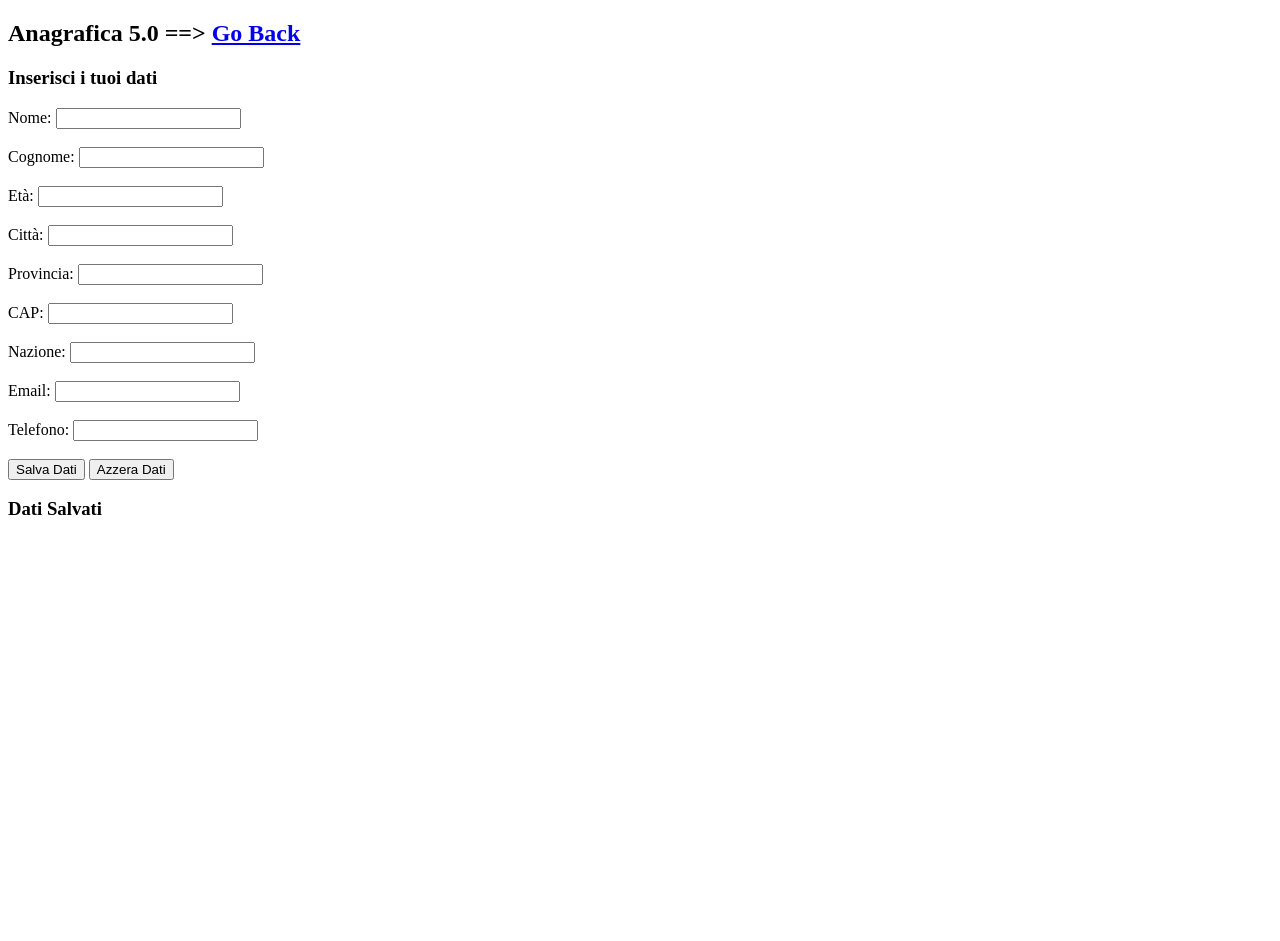
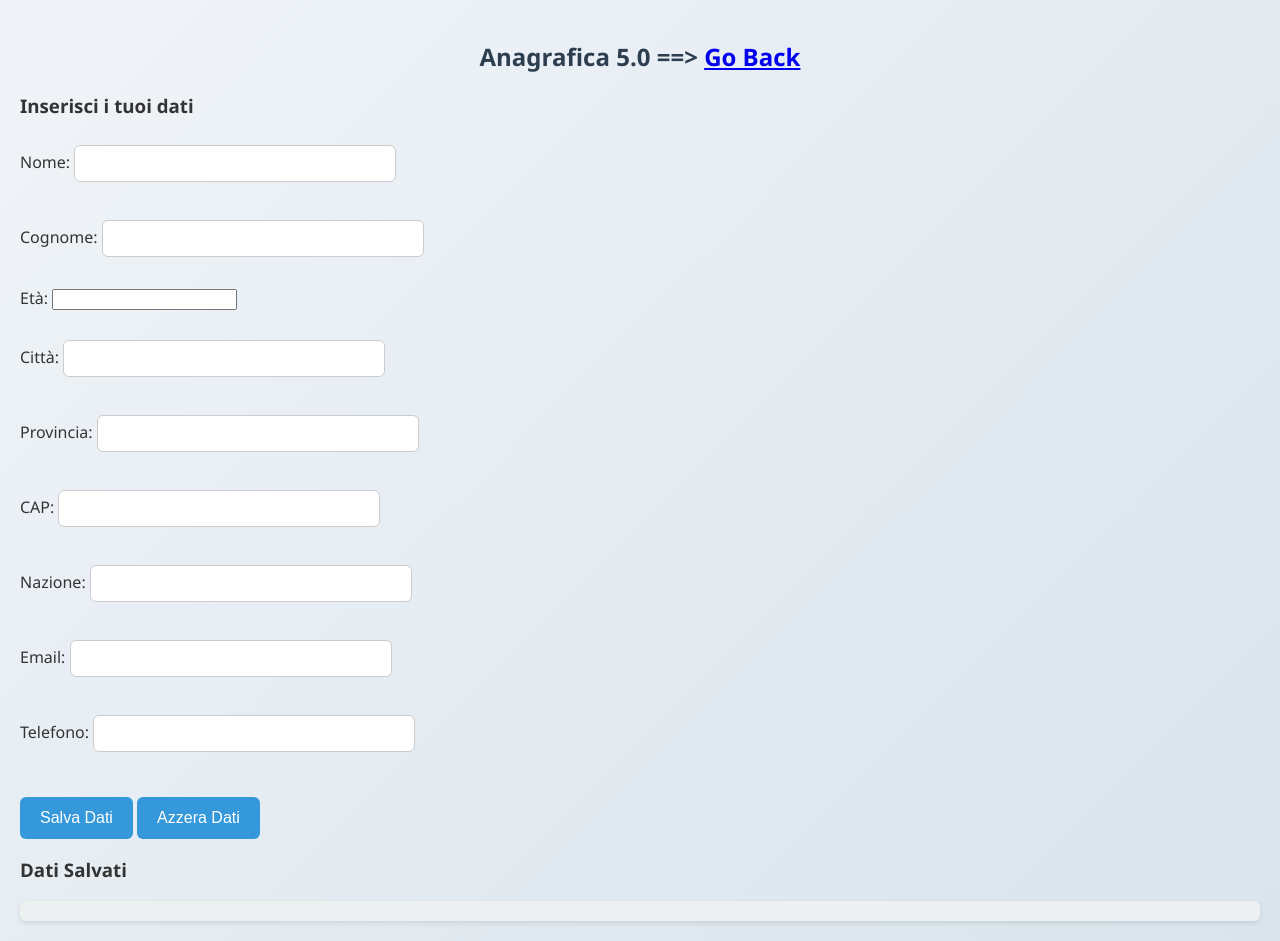
Before and after one commit to sielpo08-glitch/Tps, a plain HTML site: page ANAGRAFICA/anagrafica5.0.html in a window 1280 px wide. Before the commit the page ends 800 px from the top, so only its background shows below. Drawn offline with Linux system fonts and the light colour scheme.

Commit message:
Enhance styling for Anagrafica 5.0 HTML
Added CSS styles for table, input fields, and buttons.

```diff
--- a/ANAGRAFICA/anagrafica5.0.html
+++ b/ANAGRAFICA/anagrafica5.0.html
@@ -4,6 +4,93 @@
 <head>
 <meta charset="UTF-8">
 <title>Anagrafica 5.0</title>
+
+      <style>
+    table,
+    th,
+    td {
+      border: 1px solid black;
+      border-collapse: collapse;
+      margin-top: 20px;
+    }
+
+    th,
+    td {
+      padding: 8px;
+    }
+
+    body {
+      font-family: 'Segoe UI', Tahoma, Geneva, Verdana, sans-serif;
+      background: linear-gradient(135deg, #f0f4f8, #d9e4ec);
+      color: #333;
+      margin: 0;
+      padding: 20px;
+    }
+
+    h2 {
+      text-align: center;
+      color: #2c3e50;
+      margin-bottom: 20px;
+    }
+
+    input[type="text"],
+    select {
+      width: 300px;
+      padding: 10px;
+      margin: 8px 0;
+      border: 1px solid #ccc;
+      border-radius: 6px;
+      transition: border-color 0.3s;
+    }
+
+    input[type="text"]:focus,
+    select:focus {
+      border-color: #3934db;
+      outline: none;
+    }
+
+    label {
+      font-weight: bold;
+      color: #2c3e50;
+    }
+
+    input[type="checkbox"],
+    input[type="radio"] {
+      margin-right: 6px;
+    }
+
+    input[type="button"] {
+      background-color: #3498db;
+      color: white;
+      border: none;
+      padding: 12px 20px;
+      border-radius: 6px;
+      cursor: pointer;
+      font-size: 16px;
+      margin-top: 15px;
+      transition: background-color 0.3s, transform 0.2s;
+    }
+
+    input[type="button"]:hover {
+      background-color: #2980b9;
+      transform: scale(1.05);
+    }
+
+    div {
+      margin-top: 15px;
+      padding: 10px;
+      background: #ecf0f1;
+      border-radius: 6px;
+      box-shadow: 0 2px 5px rgba(0, 0, 0, 0.1);
+    }
+
+    select[multiple] {
+      height: auto;
+      min-height: 100px;
+      border-radius: 6px;
+    }
+  </style>
+
 </head>
 <body>
 <h2>Anagrafica 5.0 ==> <a href="https://sielpo08-glitch.github.io/Tps/">Go Back</a> </h2>
```
